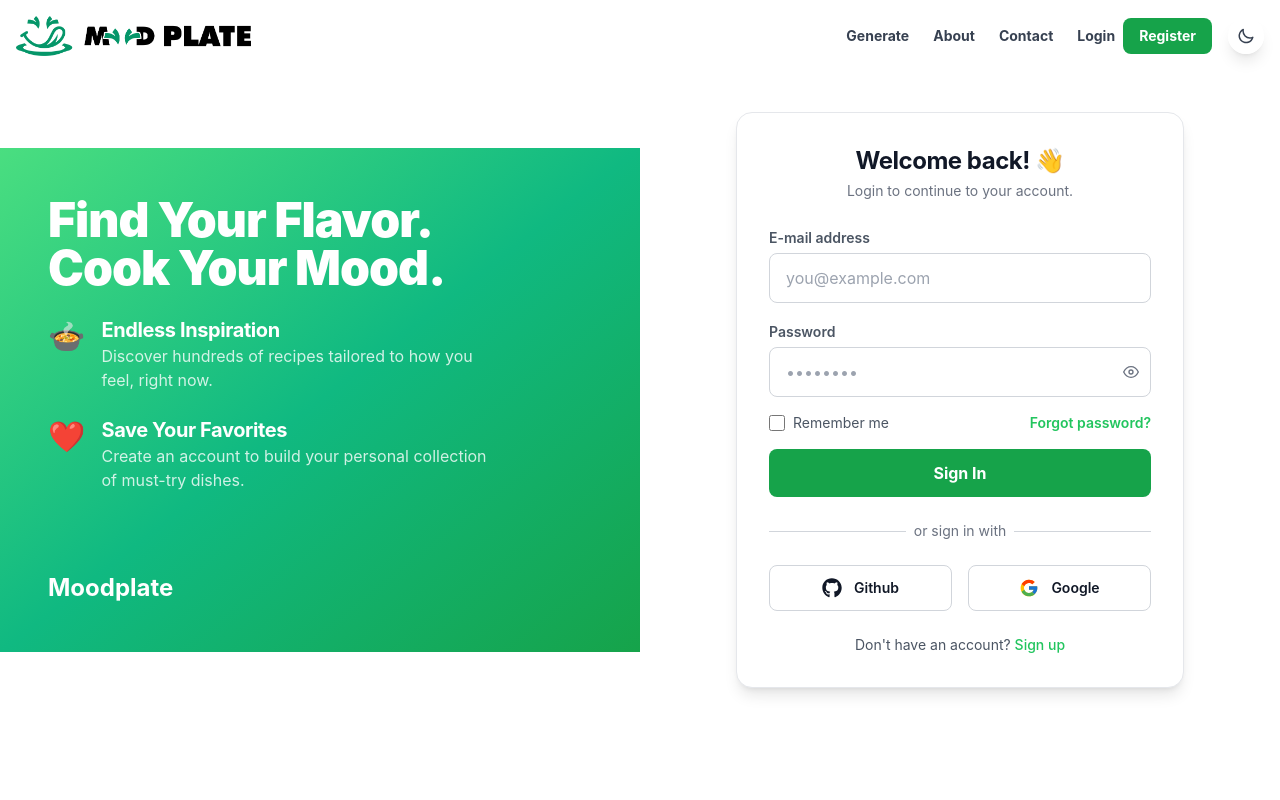
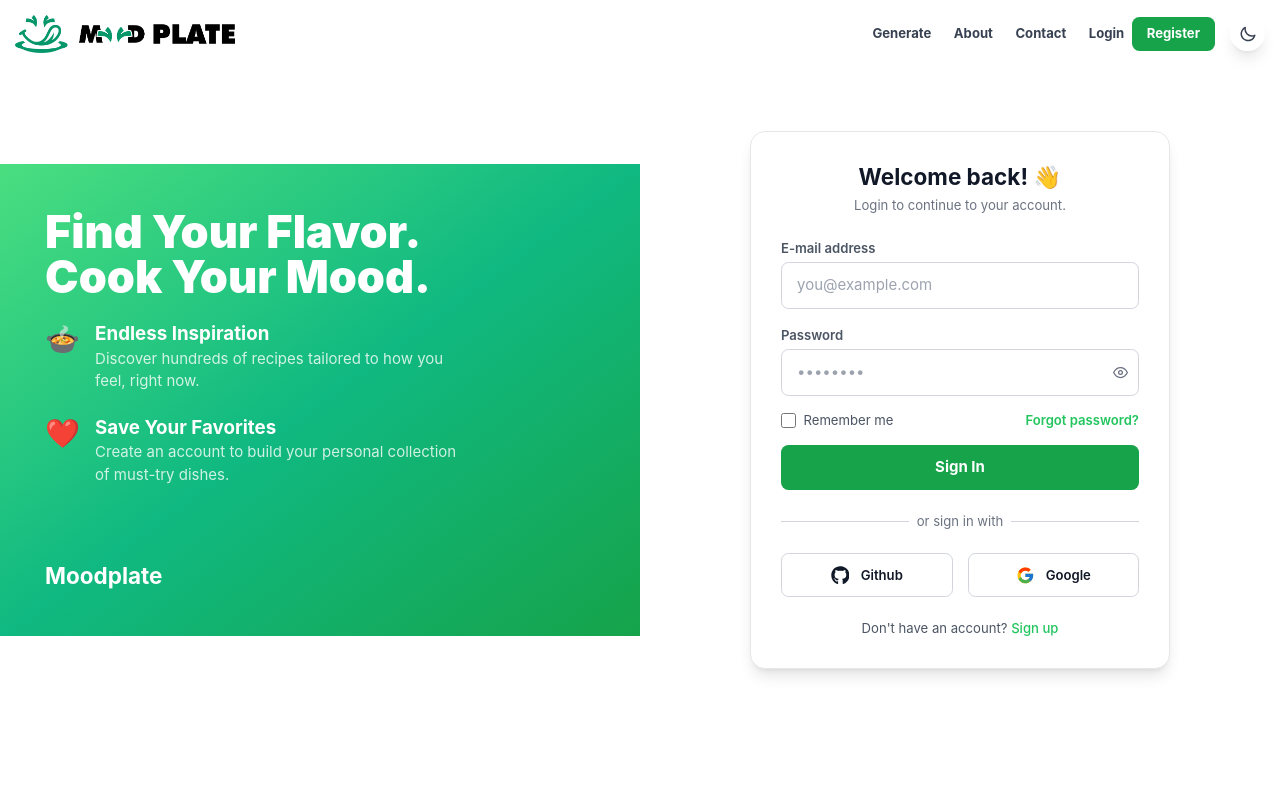
Before and after one commit to sweets-stack/Moodplate, a React (Vite) app in the folder frontend/: page /login in a window 1280 px wide. Shown: the top 800 px of the page. Built offline with nearby package versions, Linux system fonts and the light colour scheme.

Commit message:
fix: remove Tailwind classes from CSS file

```diff
--- a/frontend/src/styles/index.css
+++ b/frontend/src/styles/index.css
@@ -1,3 +1,7 @@
+/* index.css */
+
+/* ... (Your existing floating icon CSS and scrollbar removal) ... */
+
 @tailwind base;
 @tailwind components;
 @tailwind utilities;
@@ -23,11 +27,9 @@
     --border-color: rgba(255,255,255,0.08);
   }
 
-  /* Define custom border class */
   .border-border {
     border-color: var(--border-color);
   }
-
 
   :root {
     --headline-color: #001d00;
@@ -37,11 +39,32 @@
     --headline-color: #ffffff;
   }
 
-
   html {
     font-family: 'Inter', -apple-system, BlinkMacSystemFont, 'Segoe UI', 'Roboto', 'Oxygen',
                  'Ubuntu', 'Cantarell', 'Fira Sans', 'Droid Sans', 'Helvetica Neue', sans-serif;
     scroll-behavior: smooth;
+    font-size: 14px; /* Default base font size for larger screens (e.g., desktop) */
+  }
+
+  /* Adjustments for tablets and medium screens */
+  @media (min-width: 768px) {
+    html {
+      font-size: 15px; /* Slightly smaller than desktop base, but still comfortable */
+    }
+  }
+
+  /* Mobile-specific base font size - makes everything using `rem` smaller */
+  @media (max-width: 767px) { /* Targets screens smaller than 768px (standard Tailwind 'md' breakpoint) */
+    html {
+      font-size: 12px; /* Reduced from 14px (or your previous 16px) to 12px for mobile */
+    }
+  }
+
+  /* Even smaller for very small screens (e.g., iPhone 5/SE) if needed, but be careful with readability */
+  @media (max-width: 374px) { /* e.g., for screens <= 374px wide */
+    html {
+      font-size: 11px; /* Further reduction for extremely small screens */
+    }
   }
 
   body {
@@ -49,18 +72,65 @@
     background: transparent;
     color: var(--text-primary);
     overflow-x: hidden;
+    font-size: 1rem; /* This will now be 16px on desktop, 12px on mobile etc. */
+    line-height: 1.4;
   }
 
-  /* Custom font weights */
-  h1, h2, h3, h4, h5, h6 {
+  /* MOBILE-FIRST FONT SIZES - These will now scale based on the root HTML font-size */
+  /* These `rem` values will inherently be smaller when html font-size is smaller */
+  h1 {
+    font-size: 2rem; /* Was 1.75rem, increased slightly as base is smaller now */
     font-weight: 800;
-    letter-spacing: -0.02em;
+    line-height: 1.2;
+  }
+
+  h2 {
+    font-size: 1.5rem; /* Was 1.5rem, maintains relative size */
+    font-weight: 800;
+    line-height: 1.3;
+  }
+
+  h3 {
+    font-size: 1.25rem; /* Was 1.25rem, maintains relative size */
+    font-weight: 700;
+    line-height: 1.3;
+  }
+
+  p, .text-base {
+    font-size: 1rem; /* Was 0.875rem, setting to 1rem for better readability with smaller base */
+    line-height: 1.5;
+  }
+
+  /* Larger fonts for desktop (these will be relative to 14px html font-size) */
+  @media (min-width: 768px) {
+    h1 {
+      font-size: 3rem;
+    }
+
+    h2 {
+      font-size: 2.25rem;
+    }
+
+    h3 {
+      font-size: 1.5rem;
+    }
+
+    p, .text-base {
+      font-size: 1rem;
+    }
+  }
+
+  /* Even larger for big screens */
+  @media (min-width: 1024px) {
+    h1 {
+      font-size: 3.5rem;
+    }
   }
 }
 
 @layer components {
   .btn-primary {
-    @apply relative overflow-hidden bg-gradient-to-r from-green-500 to-emerald-600 hover:from-green-600 hover:to-emerald-700 text-white font-bold py-4 px-8 rounded-2xl transition-all duration-300 transform hover:scale-105 shadow-xl hover:shadow-2xl hover:shadow-green-500/30;
+    @apply relative overflow-hidden bg-gradient-to-r from-green-500 to-emerald-600 hover:from-green-600 hover:to-emerald-700 text-white font-bold py-2 px-4 md:py-3 md:px-6 rounded-xl text-sm md:text-base transition-all duration-300 transform hover:scale-105 shadow-lg hover:shadow-xl;
   }
 
   .btn-primary::before {
@@ -70,18 +140,25 @@
   }
 
   .btn-secondary {
-    @apply bg-white dark:bg-gray-900 backdrop-blur-xl border-2 border-gray-200 dark:border-gray-700 text-gray-800 dark:text-gray-200 font-bold py-4 px-8 rounded-2xl transition-all duration-300 hover:border-green-500 hover:shadow-lg;
+    @apply bg-white dark:bg-gray-900 backdrop-blur-xl border border-gray-200 dark:border-gray-700 text-gray-800 dark:text-gray-200 font-bold py-2 px-4 md:py-3 md:px-6 rounded-xl text-sm md:text-base transition-all duration-300 hover:border-green-500 hover:shadow-md;
   }
 
   .glass-card {
-    @apply bg-white/70 dark:bg-gray-900/70 backdrop-blur-2xl border border-white/20 dark:border-gray-800/50 shadow-2xl;
+    @apply bg-white/80 dark:bg-gray-900/80 backdrop-blur-lg border border-white/20 dark:border-gray-800/50 shadow-lg;
   }
 
   .glass-header {
-    @apply bg-white/70 dark:bg-gray-900/70 backdrop-blur-2xl border-b border-white/20 dark:border-gray-800/50;
+    @apply bg-white/80 dark:bg-gray-900/80 backdrop-blur-lg border-b border-white/20 dark:border-gray-800/50;
   }
 
-  /* Mood gradient classes */
+  /* Responsive text gradients */
+  .text-gradient {
+    /* THIS WAS THE PROBLEM SPOT, NOW CORRECTLY INSIDE @layer components */
+    @apply bg-gradient-to-r from-green-500 via-emerald-500 to-green-600 bg-clip-text text-transparent;
+    font-size: inherit; /* Keep this if you want it to inherit font-size */
+  }
+
+  /* Mood gradient classes - also ensuring these are here for consistency */
   .mood-gradient-happy {
     background: linear-gradient(135deg, #fbbf24 0%, #f59e0b 50%, #ef4444 100%);
   }
@@ -98,19 +175,38 @@
     background: linear-gradient(135deg, #60a5fa 0%, #3b82f6 50%, #8b5cf6 100%);
   }
 
-  .text-gradient {
-    @apply bg-gradient-to-r from-green-500 via-emerald-500 to-green-600 bg-clip-text text-transparent;
-  }
-
   /* Input styles */
   input[type="text"],
   select {
-    @apply transition-all duration-300;
+    @apply transition-all duration-300 text-sm md:text-base py-2 px-3 md:py-3 md:px-4;
+    min-height: 44px; /* Better touch targets */
   }
 
   input[type="text"]:focus,
   select:focus {
-    @apply ring-2 ring-green-500 ring-offset-2 dark:ring-offset-gray-900;
+    @apply ring-1 ring-green-500;
+  }
+
+  /* NEW: Moving previously unlayered utility classes here for safety */
+  .gradient-text { /* Re-definition or duplicate, ensuring it's in layer */
+    @apply bg-gradient-to-r from-green-500 via-emerald-500 to-green-600 bg-clip-text text-transparent;
+  }
+
+  .gradient-border {
+    position: relative;
+  }
+
+  .gradient-border::before {
+    content: '';
+    position: absolute;
+    inset: 0;
+    border-radius: inherit;
+    padding: 2px;
+    background: linear-gradient(135deg, #10b981, #059669);
+    -webkit-mask: linear-gradient(#fff 0 0) content-box, linear-gradient(#fff 0 0);
+    -webkit-mask-composite: xor;
+    mask: linear-gradient(#fff 0 0) content-box, linear-gradient(#fff 0 0);
+    mask-composite: exclude;
   }
 }
 
@@ -399,28 +495,6 @@ select:focus-visible {
   }
 }
 
-/* Utility classes */
-.gradient-text {
-  @apply bg-gradient-to-r from-green-500 via-emerald-500 to-green-600 bg-clip-text text-transparent;
-}
-
-.gradient-border {
-  position: relative;
-}
-
-.gradient-border::before {
-  content: '';
-  position: absolute;
-  inset: 0;
-  border-radius: inherit;
-  padding: 2px;
-  background: linear-gradient(135deg, #10b981, #059669);
-  -webkit-mask: linear-gradient(#fff 0 0) content-box, linear-gradient(#fff 0 0);
-  -webkit-mask-composite: xor;
-  mask: linear-gradient(#fff 0 0) content-box, linear-gradient(#fff 0 0);
-  mask-composite: exclude;
-}
-
 /* Smooth page transitions */
 .page-transition-enter {
   opacity: 0;
```
Lines whose indentation alone changed are shown as unchanged.
